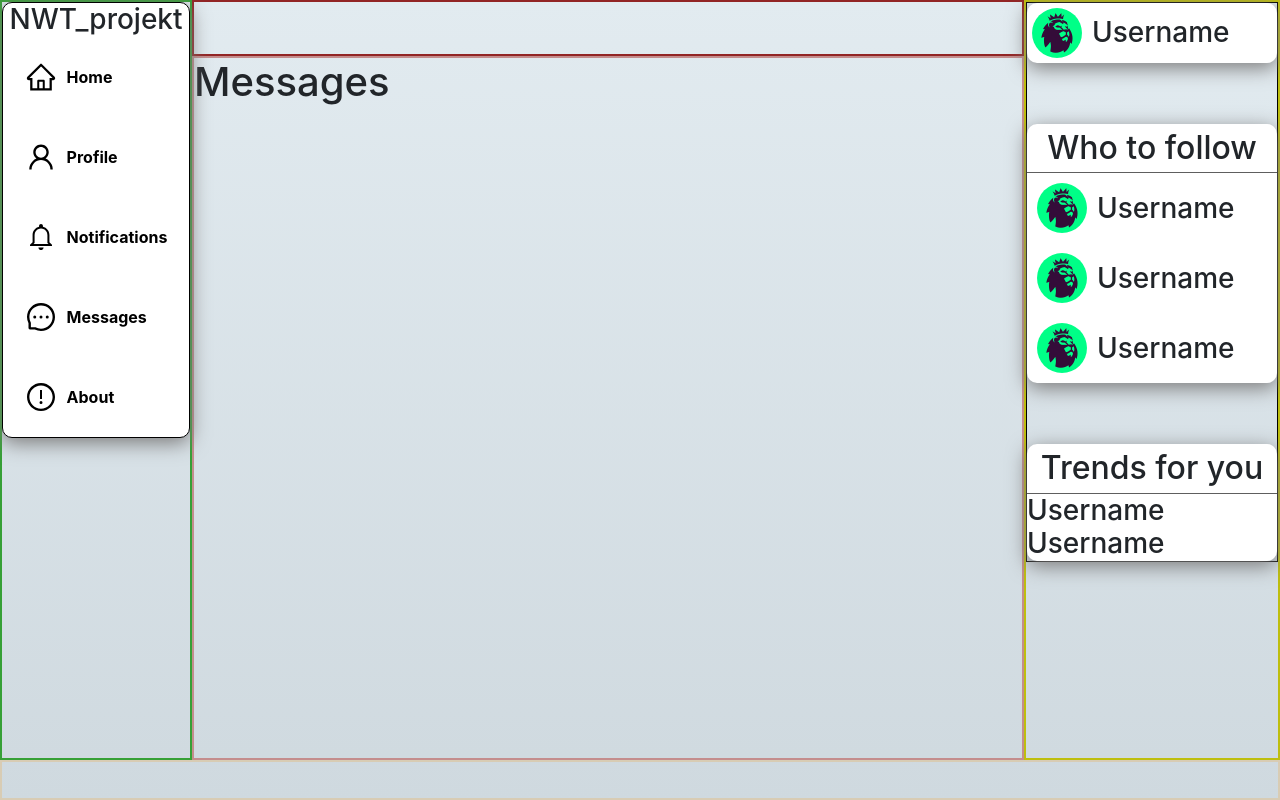
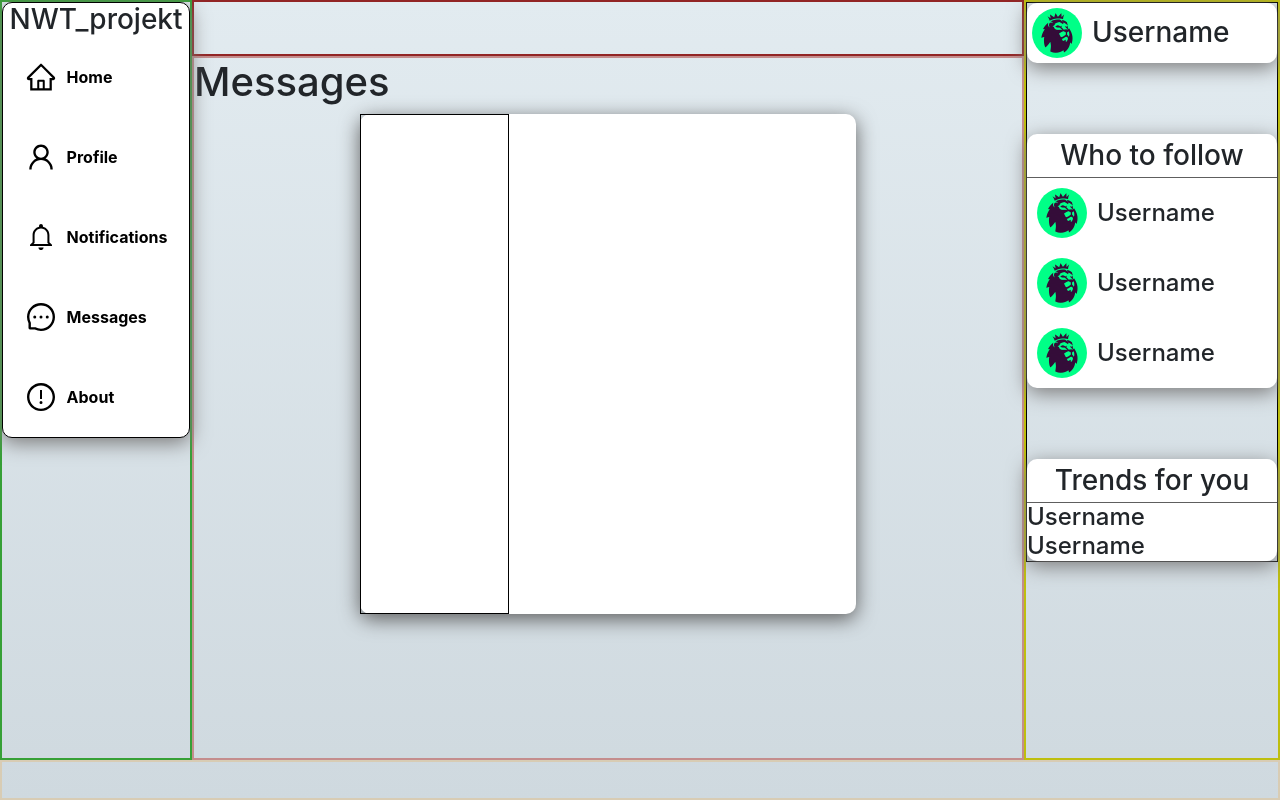
Before and after one commit to ivo011/NWT, a React (Create React App) app in the folder client/nwt-client/: page /messages in a window 1280 px wide. Built offline with nearby package versions, Linux system fonts and the light colour scheme; the HTML template or start-up script is replaced by a standard one.

Commit message:
getting data from server

```diff
--- a/client/nwt-client/package.json
+++ b/client/nwt-client/package.json
@@ -6,6 +6,7 @@
     "@testing-library/jest-dom": "^4.2.4",
     "@testing-library/react": "^9.5.0",
     "@testing-library/user-event": "^7.2.1",
+    "axios": "^0.20.0",
     "bootstrap": "^4.5.2",
     "react": "^16.13.1",
     "react-dom": "^16.13.1",
--- a/client/nwt-client/src/components/addpost.css
+++ b/client/nwt-client/src/components/addpost.css
@@ -1,5 +1,4 @@
 .addPost{
-
     max-width:60%;
     height: 100%;
     margin: 10px auto 40px;
--- a/client/nwt-client/src/components/addpost.js
+++ b/client/nwt-client/src/components/addpost.js
@@ -1,7 +1,7 @@
 import React from 'react';
 import './addpost.css';
 import { Button, FormGroup, Input } from 'reactstrap';
-import { AiOutlinePicture, AiOutlineFileGif, AiOutlineSmile } from "react-icons/ai";
+import { AiOutlinePicture, AiOutlineSmile } from "react-icons/ai";
 
 
 const AddPost = () => {
@@ -16,7 +16,6 @@ const AddPost = () => {
             <div className="addPostIcons">
                 <div className="icons">
                     <AiOutlinePicture size="2em"/>
-                    <AiOutlineFileGif size="2em"/>
                     <AiOutlineSmile size="2em"/>
                 </div>
                 <Button color="primary">Post</Button>
--- a/client/nwt-client/src/components/aside.css
+++ b/client/nwt-client/src/components/aside.css
@@ -1,4 +1,4 @@
-h2, h3{
+h3, h4{
     margin: 0;
     padding: 0;
 }
@@ -33,7 +33,7 @@ h2, h3{
     background-color: white;
 
 }
-.suggestions h2{
+.suggestions h3{
     padding:5px;
     text-align: center;
     border-bottom: 1px solid rgb(94, 94, 94);
@@ -57,7 +57,7 @@ h2, h3{
     background-color: white;
 }
 
-.trends h2{
+.trends h3{
     padding:5px;
     text-align: center;
     border-bottom: 1px solid rgb(94, 94, 94);
--- a/client/nwt-client/src/components/aside.js
+++ b/client/nwt-client/src/components/aside.js
@@ -11,29 +11,29 @@ const Aside = () => {
             </div>
 
             <div className="suggestions">
-                <h2>Who to follow</h2>
+                <h3>Who to follow</h3>
                 <div className="suggestion">
                     <img src="/pic/profile1.png" alt=""/>
-                    <h3>Username</h3>
+                    <h4>Username</h4>
                 </div>
                 <div className="suggestion">
                     <img src="/pic/profile1.png" alt=""/>
-                    <h3>Username</h3>
+                    <h4>Username</h4>
                 </div>
                 <div className="suggestion">
                    <img src="/pic/profile1.png" alt=""/>
-                   <h3>Username</h3>
+                   <h4>Username</h4>
                 </div>
             </div>
 
 
             <div className="trends">
-                <h2>Trends for you</h2>
+                <h3>Trends for you</h3>
                 <div className="trend">
-                    <h3>Username</h3>
+                    <h4>Username</h4>
                 </div>
                 <div className="trend">
-                    <h3>Username</h3>
+                    <h4>Username</h4>
                 </div>
             </div>
 
--- /dev/null
+++ b/client/nwt-client/src/components/messageGrid.css
@@ -0,0 +1,14 @@
+.message-grid{
+    margin: 0 auto;
+    border-radius: 10px;
+    box-shadow: 0px 5px 20px rgb(94, 94, 94);
+    background-color: white;
+    height:500px;
+    max-width:60%;
+    display:grid;
+    grid-template-columns: 30% 70%;
+}
+
+.contacts{
+    border: 1px solid black;
+}
--- /dev/null
+++ b/client/nwt-client/src/components/messageGrid.js
@@ -0,0 +1,17 @@
+import React from 'react';
+import './messageGrid.css'
+
+const MessageGrid = () => {
+    return (
+        <div className="message-grid">
+            <div className="contacts">
+
+            </div>
+            <div className="messages">
+
+            </div>
+        </div>
+     );
+}
+
+export default MessageGrid;
--- a/client/nwt-client/src/components/notificationList.css
+++ b/client/nwt-client/src/components/notificationList.css
@@ -6,4 +6,5 @@
     box-shadow: 0px 5px 20px rgb(94, 94, 94);
     background-color: white;
     padding:5px;
+    overflow-y:scroll;
 }
--- a/client/nwt-client/src/components/post.js
+++ b/client/nwt-client/src/components/post.js
@@ -1,9 +1,10 @@
 import React from 'react';
 import './post.css'
-import { AiOutlineLike, AiOutlineComment, AiOutlineShareAlt} from "react-icons/ai";
+import { AiOutlineLike, AiOutlineShareAlt} from "react-icons/ai";
+import { FaRegComment } from "react-icons/fa";
 
 
-const Post = ({src, profilesrc}) => {
+const Post = ({picturesrc, profilesrc, text}) => {
     return (
         <div className="post">
             <div className="post-header">
@@ -11,15 +12,15 @@ const Post = ({src, profilesrc}) => {
                     <div className="details-picture"><img className="post-profile-pic" alt="" src={profilesrc}/></div>
                     <h3>Username</h3>
                 </div>
-                <p>Sed ut perspiciatisstrum exercitationem ullam corporis suscipit laboriosam, nisi ut aliquid ex ea commodi consequatur? Quis autem vel eum iure reprehenderit qui in ea voluptate velit esse quam nihil molestiae consequatur, vel illum qui dolorem eum fugiat quo voluptas nulla pariatur?"</p>
+                <p>{text}</p>
             </div>
             <div className="post-picture">
-                { (src === undefined) ? <div></div> : <img className="post-pic" alt="desc" src={src}/> }
+                { (picturesrc === undefined) ? <div></div> : <img className="post-pic" alt="desc" src={picturesrc}/> }
             </div>
             <div className="post-icons">
                 <div className="left">
                     <AiOutlineLike  size="1.7rem"/>
-                    <AiOutlineComment size="1.7rem"/>
+                    <FaRegComment size="1.5rem"/>
                 </div>
                 <div className="right">
                     <AiOutlineShareAlt size="1.7rem"/>
--- /dev/null
+++ b/client/nwt-client/src/components/postList.js
@@ -0,0 +1,31 @@
+import React, {useState, useEffect} from 'react';
+import Post from './post';
+import axios from 'axios';
+
+const PostList = () => {
+
+    const [posts, setPosts] = useState([])
+
+    useEffect(() => {
+        axios.get('http://localhost:5000/posts')
+            .then(res =>{
+                console.log(res);
+                setPosts(res.data);
+            })
+            .catch(err => console.log(err))
+    }, []);
+
+    return (
+        <div>
+            {posts.map(post => {
+                return(
+                    <div key={post.post_id}>
+                        <Post text={post.text} />
+                    </div>
+                )
+            })}
+        </div>
+    );
+}
+
+export default PostList;
--- a/client/nwt-client/src/pages/home.js
+++ b/client/nwt-client/src/pages/home.js
@@ -2,19 +2,19 @@ import React from 'react';
 import Layout from '../components/layout';
 import Post from '../components/post';
 import AddPost from '../components/addpost';
+import PostList from '../components/postList';
 
 function Home() {
   return (
     <div className="Home">
     <Layout>
-      <AddPost/>
-      <Post profilesrc="pic/profile1.png" />
-      <Post src="pic/pic1.jpg" profilesrc="pic/profile1.png"/>
-      <Post src="pic/pic2.jpg"/>
-      <Post />
-      <Post src="pic/pic5.jpg" profilesrc="pic/profile1.png"/>
-      <Post src="pic/pic3.jpg"/>
-      <Post src="pic/pic4.jpg"/>
+      <AddPost />
+      <PostList/>
+      <Post picturesrc="pic/pic1.jpg" profilesrc="pic/profile1.png"/>
+      <Post picturesrc="pic/pic2.jpg"/>
+      <Post picturesrc="pic/pic5.jpg" profilesrc="pic/profile1.png"/>
+      <Post picturesrc="pic/pic3.jpg"/>
+      <Post picturesrc="pic/pic4.jpg"/>
     </Layout>
     </div>
   );
--- a/client/nwt-client/src/pages/messages.js
+++ b/client/nwt-client/src/pages/messages.js
@@ -1,11 +1,13 @@
 import React from 'react';
 import Layout from '../components/layout';
+import MessageGrid from '../components/messageGrid';
 
 function Messages() {
   return (
     <div className="Messages">
     <Layout>
       <h1>Messages</h1>
+      <MessageGrid/>
     </Layout>
     </div>
   );
```
Also changed, not shown: 1 other file (tests, documents, lock files or other folders).
